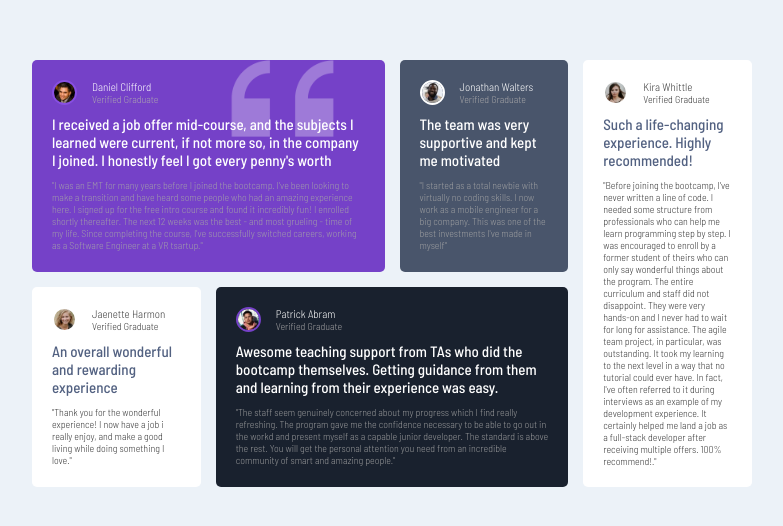
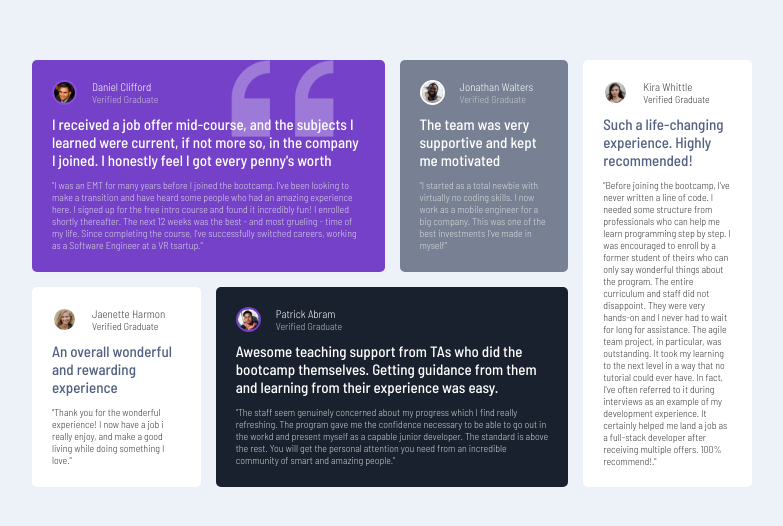
Before and after one commit to hellotobitoun/testimonials-grid-section-main, a plain HTML site: page index.html in a window 1280 px wide. Shown: the part 110-636 px from the top of the page, without its empty margins (248-1031 px from the left). Drawn offline with Linux system fonts and the light colour scheme.

Commit message:
Color Update

```diff
--- a/style.css
+++ b/style.css
@@ -9,16 +9,16 @@ font-family: 'Barlow Semi Condensed', sans-serif;
 --primary-color-1:
 hsl(263, 55%, 52%);
 --primary-color-2:
-#49556B;
+#778193;
 --primary-color-3:
 hsl(219, 29%, 14%);
 --primary-color-4:
 white;
 
 --neutral-color-1:
-hsla(0, 1%, 69%, 0.864);
+hsla(0, 0%, 81%, 0.864);
 --neutral-color-2:
-hsla(0, 0%, 65%, 0.857);
+hsla(0, 0%, 90%, 0.857);
 --neutral-color-3:
 rgb(62, 62, 62);
 --neutral-color-4:
```
